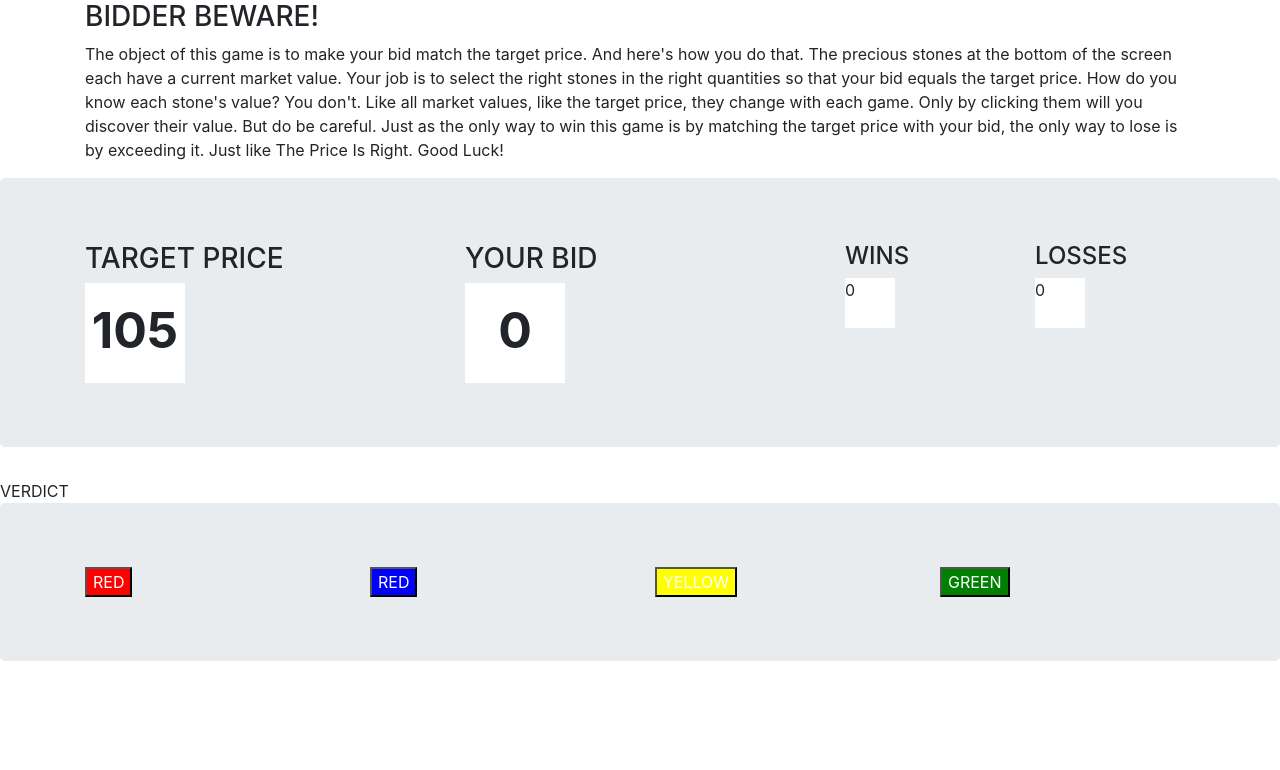
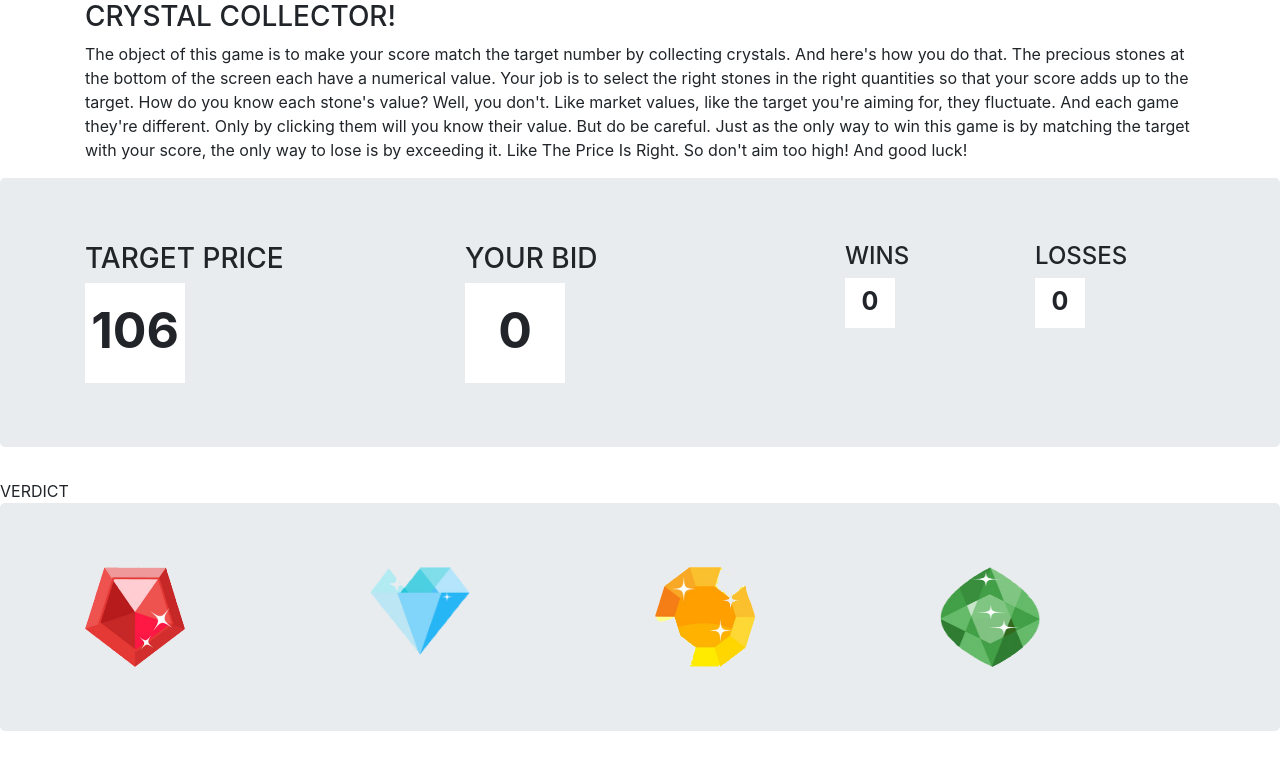
Before and after one commit to cjal920/unit-4-game, a plain HTML site: page index.html in a window 1280 px wide. Drawn offline with nearby package versions, Linux system fonts and the light colour scheme.

Commit message:
updating code

```diff
--- a/assets/css/style.css
+++ b/assets/css/style.css
@@ -2,6 +2,14 @@
     background: red;
     color: #ffffff;
     text-align: center;
+}
+
+#ruby,
+#sapphire,
+#citrine,
+#emerald   {
+    height: 100px;
+    width: 100px;
 }
 
 #blue    {
@@ -37,5 +45,9 @@
 #losses     {
     height: 50px;
     width: 50px;
+    text-align: center;
+    font-size: 25px;
+    font-weight: bold;
+    padding-top: 5px;
     background: #ffffff;
 }
--- a/assets/javascript/game.js
+++ b/assets/javascript/game.js
@@ -1,7 +1,7 @@
 $(document).ready(function(){
 
     // jQuery methods go here...
-  var numRandom = (Math.floor(Math.random() * 101) + 19);
+  var numRandom = (Math.floor(Math.random() * 102) + 19);
 
   $("#target").html(numRandom);
 
@@ -9,15 +9,20 @@ $(document).ready(function(){
   var numBlue = (Math.floor(Math.random() * 12) + 1);
   var numYellow = (Math.floor(Math.random() * 12) + 1);
   var numGreen = (Math.floor(Math.random() * 12) + 1);
+  console.log(numRed);
+  console.log(numBlue);
+  console.log(numYellow);
+  console.log(numGreen);
 
   var score = 0;
   var wins = 0;
   var losses = 0;
 
+
 // pick a random number between 19 and 120.
 
 function newGame() {
-    numRandom = (Math.floor(Math.random() * 101) + 19);
+    numRandom = (Math.floor(Math.random() * 102) + 19);
     $("#target").html(numRandom);
     console.log(numRandom);
     numRed = (Math.floor(Math.random() * 12) + 1);
@@ -37,7 +42,7 @@ function newGame() {
    // var numRed = (Math.floor(Math.random() * 12) + 1);
 
 
-    $("#red").on("click", function() {
+    $("#ruby").on("click", function() {
         score = numRed + score;
         console.log("new score:" + score);
         $("#score").html(score);
@@ -57,7 +62,7 @@ function newGame() {
         }
     })
 
-    $("#blue").on("click", function() {
+    $("#sapphire").on("click", function() {
         score = numBlue + score;
         console.log("new score:" + score);
         $("#score").html(score);
@@ -77,7 +82,7 @@ function newGame() {
         }
     })
 
-    $("#yellow").on("click", function() {
+    $("#citrine").on("click", function() {
         score = numYellow + score;
         console.log("new score:" + score);
         $("#score").html(score);
@@ -97,7 +102,7 @@ function newGame() {
         }
     })
 
-    $("#green").on("click", function() {
+    $("#emerald").on("click", function() {
         score = numGreen + score;
         console.log("new score:" + score);
         $("#score").html(score);
--- a/index.html
+++ b/index.html
@@ -12,22 +12,20 @@
 </head>
 <body>
 
-
-
         <div class="container">
             <div class="row">
 
         <div class="col-md-12">
-            <h3>BIDDER BEWARE!</h3>
-            <p>The object of this game is to make your bid match the target price. And here's
-                how you do that. The precious stones at the bottom of the screen each have a
-                current market value. Your job is to select the right stones in the right
-                quantities so that your bid equals the target price. How do you know each
-                stone's value? You don't. Like all market values, like the target price, they
-                change with each game. Only by clicking them will you discover their value. But
-                do be careful. Just as the only way to win this game is by matching the target
-                price with your bid, the only way to lose is by exceeding it. Just like
-                The Price Is Right. Good Luck!
+            <h3>CRYSTAL COLLECTOR!</h3>
+            <p>The object of this game is to make your score match the target number by collecting
+                crystals. And here's how you do that. The precious stones at the bottom of the
+                screen each have a numerical value. Your job is to select the right stones
+                in the right quantities so that your score adds up to the target. How do you
+                know each stone's value? Well, you don't. Like market values, like the target you're
+                aiming for, they fluctuate. And each game they're different. Only by clicking them
+                will you know their value. But do be careful. Just as the only way to win this game
+                is by matching the target with your score, the only way to lose is by exceeding
+                it. Like The Price Is Right. So don't aim too high! And good luck!
             </p>
         </div>
 
@@ -77,19 +75,19 @@
           <div class="row">
 
             <div class="col-md-3">
-                <button id="red">RED</button>
+                <img id="ruby" src="assets/images/ruby.png" alt="ruby">
             </div>
 
             <div class="col-md-3">
-                <button id="blue">RED</button>
+                <img id="sapphire" src="assets/images/sapphire.png" alt="sapphire">
             </div>
 
             <div class="col-md-3">
-                <button id="yellow">YELLOW</button>
+                <img id="citrine" src="assets/images/citrine.png" alt="citrine">
             </div>
 
             <div class="col-md-3">
-                <button id="green">GREEN</button>
+                <img id="emerald" src="assets/images/emerald.png" alt="emerald">
             </div>
 
           </div>
```
Also changed, not shown: assets/images/citrine.png (added), assets/images/emerald.png (added), assets/images/ruby.png (added), assets/images/sapphire.png (added), 5 other files.
